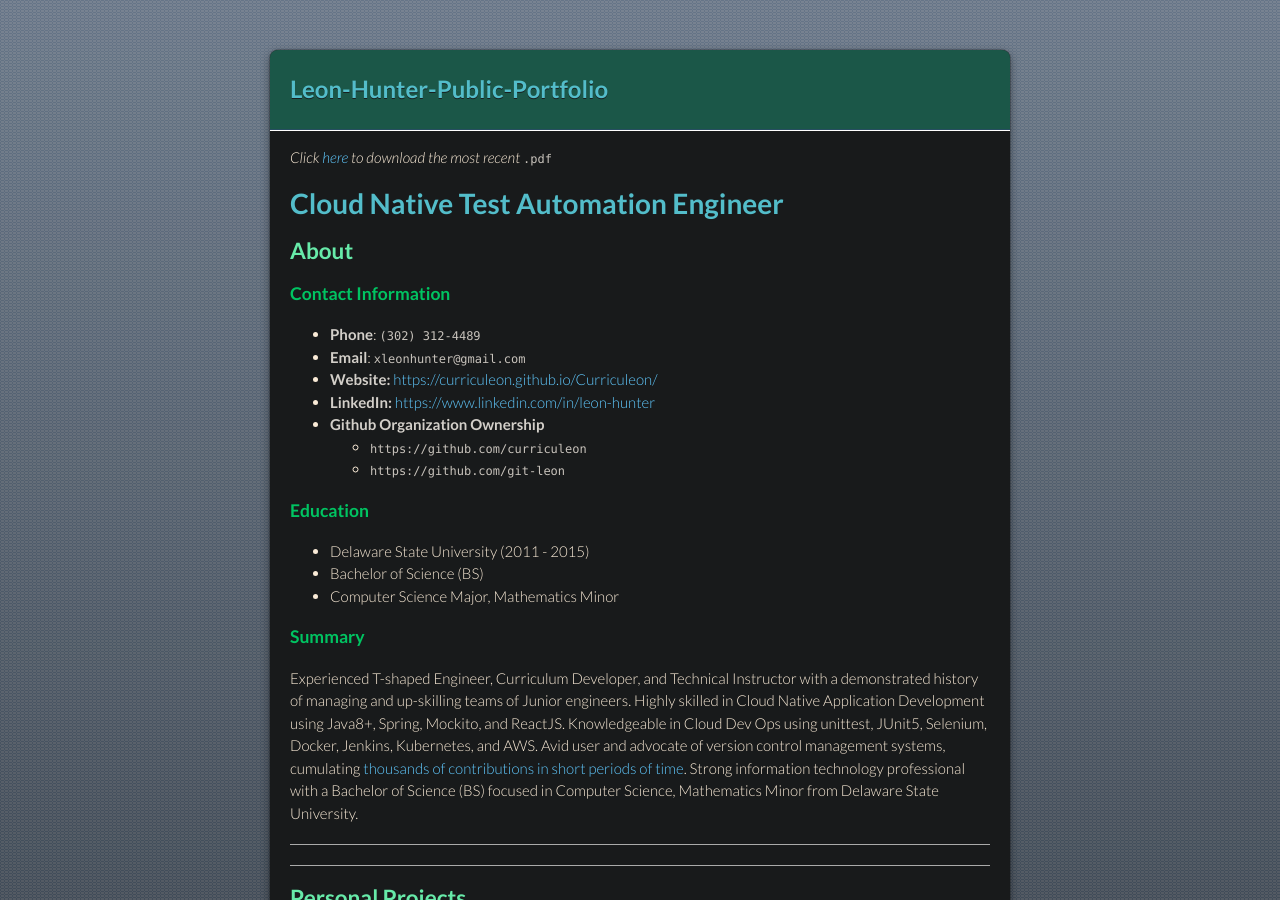
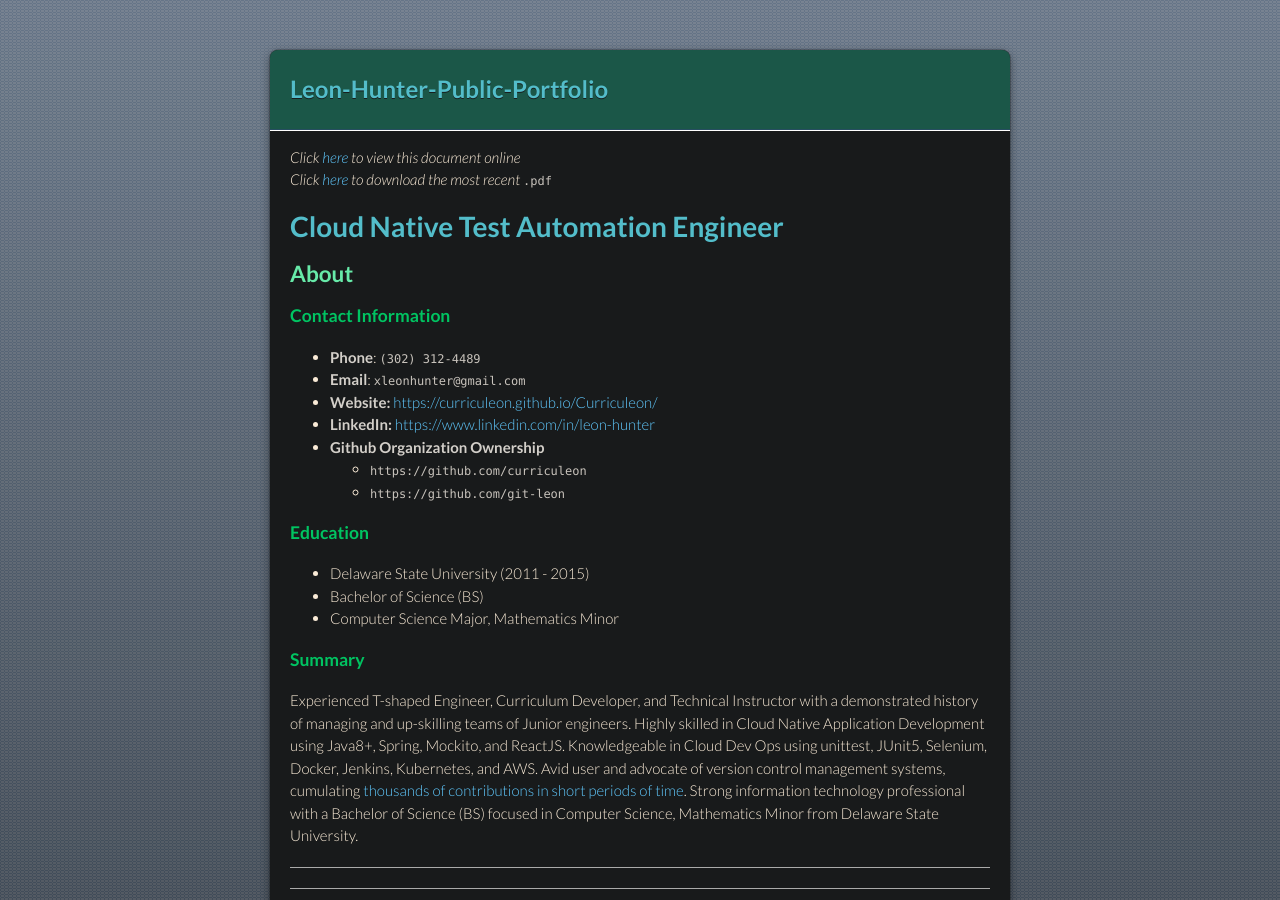
Before and after one commit to Git-Leon/Leon-Hunter-Public-Portfolio, a Jekyll site: the page built from index.md, in a window 1280 px wide and 900 px high. Built offline with Jekyll 4.4.1, drawn with Linux system fonts in a browser that asks for light colours; our own code applies the rules of GitHub Pages for plain Markdown files; the repository's description, which GitHub fills in, is left out; some of the changed lines change nothing that is shown.

Commit message:
fixed broken link in pdf

```diff
--- a/index.md
+++ b/index.md
@@ -1,6 +1,6 @@
 <link rel="stylesheet" type="text/css" media="all" href="./style.css" />
 
-<!-- _Click [here](https://git-leon.github.io/Leon-Hunter-Public-Portfolio/) to view this document online_ <br> -->
+_Click [here](https://git-leon.github.io/Leon-Hunter-Public-Portfolio/) to view this document online_ <br>
 _Click [here](https://github.com/Git-Leon/Leon-Hunter-Public-Portfolio/raw/master/Leon-Hunter-Public-Portfolio.pdf) to download the most recent_ `.pdf`
 
 # Cloud Native Test Automation Engineer
@@ -119,7 +119,7 @@
 #### TalentPath: Full Stack Java Engineering Course
 ##### November 2020 – December 2020
 * Using Git, Zoom, Slack to manage a group of developers through the development of Java Web-applications.
-* Leveraged Curriculeon [curriculum lectures](https://curriculeon.github.io/Curriculeon/) and [curriculum exercises](https://github.com/curriculeon) to [create an adhoc curriculum](./career-assets/contract-artifacts/talent-path-schedule.html) to launch learners into an immediately immersive development environment to enforce a deploy-on-day-1 culture.
+* Leveraged Curriculeon [curriculum lectures](https://curriculeon.github.io/Curriculeon/) and [curriculum exercises](https://github.com/curriculeon) to [create an adhoc curriculum](https://git-leon.github.io/Leon-Hunter-Public-Portfolio/career-assets/contract-artifacts/talent-path-schedule.html) to launch learners into an immediately immersive development environment to enforce a deploy-on-day-1 culture.
 * Learners receive morning lectures from the curriculum, then exercises from the curriculum to complement the lecture.
 
 
```
Also changed, not shown: 1 other file.
